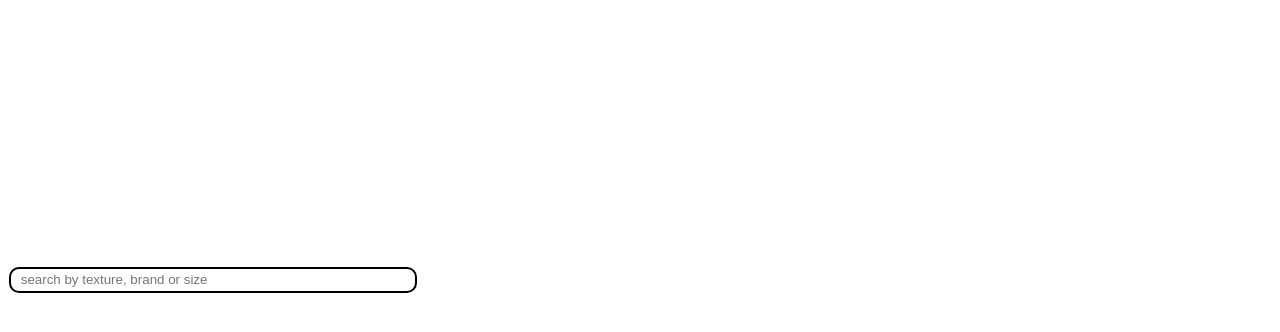
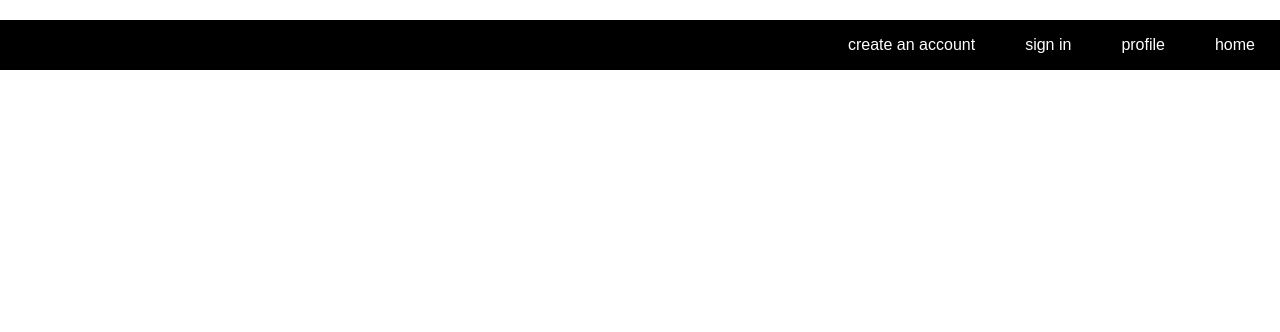
Before and after one commit to dzambr13/CoffeeMarketplaceFrontEnd, a React (Create React App) app in the folder client/: page /shop in a window 1280 px wide. Shown: the top 332 px of the page. Built offline with nearby package versions, Linux system fonts and the light colour scheme; no server answers.

Commit message:
template for Shop page

```diff
--- a/client/src/App.css
+++ b/client/src/App.css
@@ -208,5 +208,18 @@ a {
   margin:0;
   padding:0;
   display:grid;
-  grid-template:1fr 1fr 1fr/1fr 1fr 1fr;
+  grid-template:
+    20px 50px 0.25fr 2fr/
+    50px 1fr 50px;
 }
+.shop-navigation{
+  grid-area:2/1/2/4;
+  background:black;
+  display:flex;
+  justify-content:flex-end;
+  align-items:center;
+}
+.shop-links{
+  margin:25px;
+  font-family:sans-serif;
+}
--- a/client/src/pages/Shop.js
+++ b/client/src/pages/Shop.js
@@ -7,16 +7,18 @@ const Shop = () => {
 
   return (
     <div className="shop">
+      <div className='shop-navigation'>
+        <Link className='shop-links' to="/register">create an account</Link>
+        <Link className='shop-links' to="/login">sign in</Link>
+        <Link className='shop-links' to="/user">profile</Link>
+        <Link className='shop-links' to="/">home</Link>
+      </div>
 
-
-        <Link to="/">Home</Link>
-        <Link to="/user">User</Link>
-        <Link to="/auth">Auth</Link>
-        <div>
-          <Search />
-          {/* <CoffeeCard /> */}
-          <CoffeeDetails />
-        </div>
+      <div>
+        {/* <Search /> */}
+        {/* <CoffeeCard /> */}
+        <CoffeeDetails />
+      </div>
 
 
 
```
